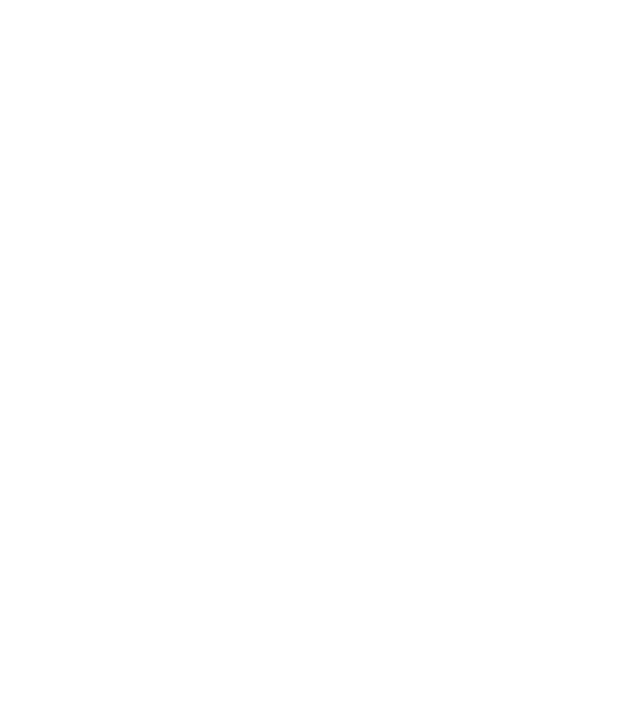
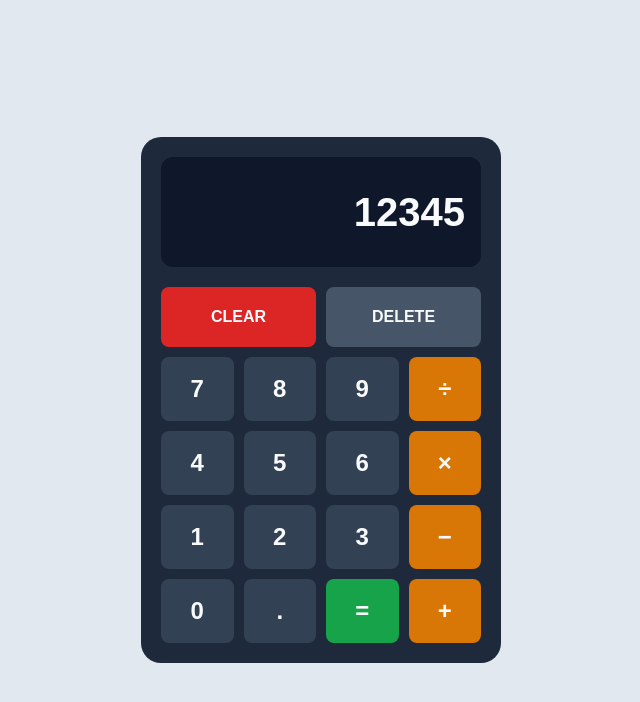
Before and after one commit to RuslanChekhuta/calculator, a plain HTML site: page index.html in a window 1280 px wide. Shown: the whole page, without its empty margins (319-959 px from the left). Drawn offline with Linux system fonts and the light colour scheme.

Commit message:
Create and style calculator interface

```diff
--- a/index.html
+++ b/index.html
@@ -5,9 +5,43 @@
     <meta charset="UTF-8">
     <meta name="viewport" content="width=device-width, initial-scale=1.0">
     <title>Calculator</title>
+    <link rel="stylesheet" href="./style.css">
 </head>
 
 <body>
+    <div class="calculator">
+        <div class="display">12345</div>
+        <div class="buttons">
+            <div class="row">
+                <button type="button" class="clear" data-calc="clear">CLEAR</button>
+                <button type="button" class="delete" data-calc="delete">DELETE</button>
+            </div>
+            <div class="row">
+                <button type="button" class="digit" data-calc="7">7</button>
+                <button type="button" class="digit" data-calc="8">8</button>
+                <button type="button" class="digit" data-calc="9">9</button>
+                <button type="button" class="operator" data-calc="/">&divide;</button>
+            </div>
+            <div class="row">
+                <button type="button" class="digit" data-calc="4">4</button>
+                <button type="button" class="digit" data-calc="5">5</button>
+                <button type="button" class="digit" data-calc="6">6</button>
+                <button type="button" class="operator" data-calc="*">&times;</button>
+            </div>
+            <div class="row">
+                <button type="button" class="digit" data-calc="1">1</button>
+                <button type="button" class="digit" data-calc="2">2</button>
+                <button type="button" class="digit" data-calc="3">3</button>
+                <button type="button" class="operator" data-calc="-">&minus;</button>
+            </div>
+            <div class="row">
+                <button type="button" class="digit" data-calc="0">0</button>
+                <button type="button" class="digit" data-calc=".">&period;</button>
+                <button type="button" class="equals" data-calc="=">&equals;</button>
+                <button type="button" class="operator" data-calc="+">&plus;</button>
+            </div>
+        </div>
+    </div>
     <script src="./script.js"></script>
 </body>
 
--- a/style.css
+++ b/style.css
@@ -0,0 +1,111 @@
+*,
+*::before,
+*::after {
+  box-sizing: border-box;
+  margin: 0;
+  padding: 0;
+}
+
+body {
+  display: flex;
+  justify-content: center;
+  align-items: center;
+  min-height: 100vh;
+  font-family: Arial, Helvetica, sans-serif;
+  background-color: #e2e8f0;
+  font-weight: 600;
+  color: #f8fafc;
+  font-size: 24px;
+}
+
+button {
+  font: inherit;
+  color: inherit;
+  background: none;
+  border: none;
+  cursor: pointer;
+  display: flex;
+  justify-content: center;
+  align-items: center;
+  flex: 1;
+  border-radius: 8px;
+  height: 64px;
+}
+
+.calculator {
+  display: flex;
+  flex-direction: column;
+  row-gap: 20px;
+  width: 360px;
+  padding: 20px;
+  background-color: #1e293b;
+  border-radius: 20px;
+}
+
+.display {
+  display: flex;
+  justify-content: end;
+  align-items: center;
+  background-color: #0f172a;
+  height: 110px;
+  padding: 16px;
+  font-size: 40px;
+  border-radius: 12px;
+}
+
+.buttons {
+  display: flex;
+  flex-direction: column;
+  row-gap: 10px;
+}
+
+.row {
+  display: flex;
+  gap: 10px;
+}
+
+.clear,
+.delete {
+  font-size: 16px;
+  height: 60px;
+}
+
+.clear {
+  background-color: #dc2626;
+}
+
+.delete {
+  background-color: #475569;
+}
+
+.digit {
+  background-color: #334155;
+}
+
+.operator {
+  background-color: #d97706;
+}
+
+.equals {
+  background-color: #16a34a;
+}
+
+.clear:hover {
+  background-color: #b91c1c;
+}
+
+.delete:hover {
+  background-color: #64748b;
+}
+
+.digit:hover {
+  background-color: #475569;
+}
+
+.operator:hover {
+  background-color: #b45309;
+}
+
+.equals:hover {
+  background-color: #15803d;
+}
```
